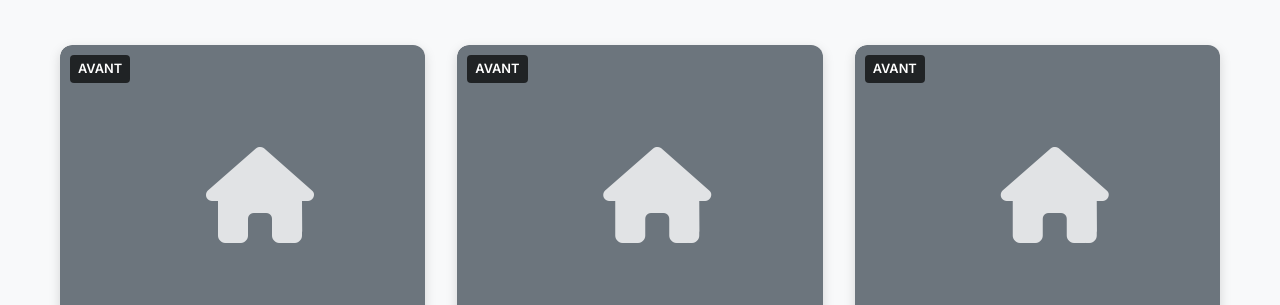
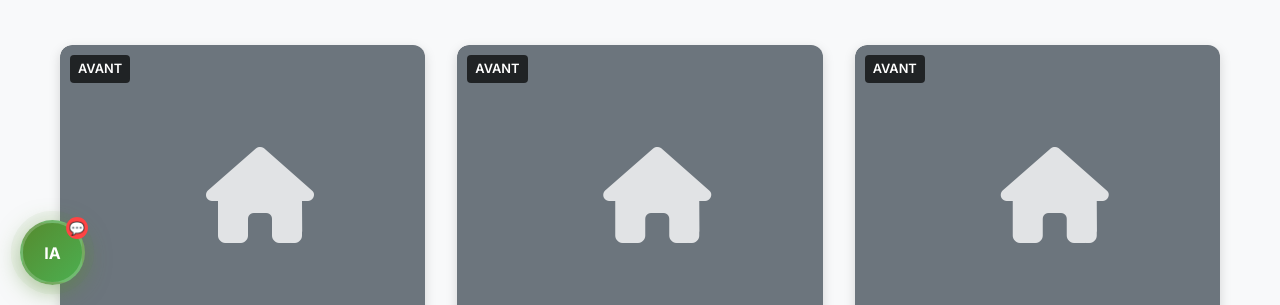
Before and after one commit to Meyriu1/meyriu, a plain HTML site: page realisations.html in a window 1280 px wide. Shown: the part 495-800 px from the top of the page. Drawn offline with Linux system fonts and the light colour scheme; files that its build step writes are made by us from their sources.

Commit message:
Update realisations.html

```diff
--- a/realisations.html
+++ b/realisations.html
@@ -3,8 +3,8 @@
 <head>
     <meta charset="UTF-8">
     <meta name="viewport" content="width=device-width, initial-scale=1.0">
-    <title>Nos Réalisations - Innova Toiture</title>
-    <link rel="stylesheet" href="css/style.css">
+    <title>Réalisations - Innova Toiture</title>
+    <link rel="stylesheet" href="style.css">
     <link href="https://fonts.googleapis.com/css2?family=Inter:wght@300;400;500;600;700&display=swap" rel="stylesheet">
     <link rel="stylesheet" href="https://cdnjs.cloudflare.com/ajax/libs/font-awesome/6.0.0/css/all.min.css">
 </head>
@@ -522,7 +522,7 @@
         </div>
     </footer>
 
-    <script src="js/script.js"></script>
-    <script src="js/chatbot-ia.js"></script>
+    <script src="script.js"></script>
+    <script src="chatbot-ia.js"></script>
 </body>
 </html>
```
